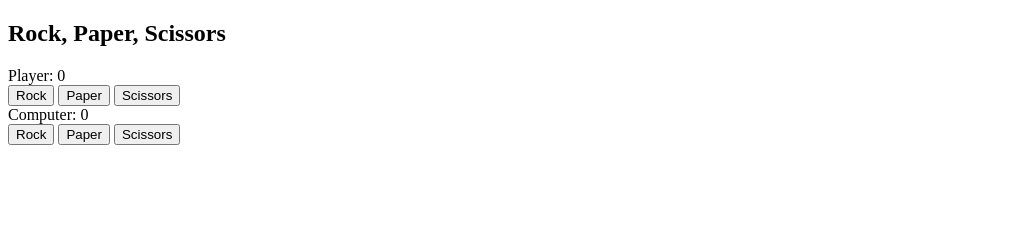
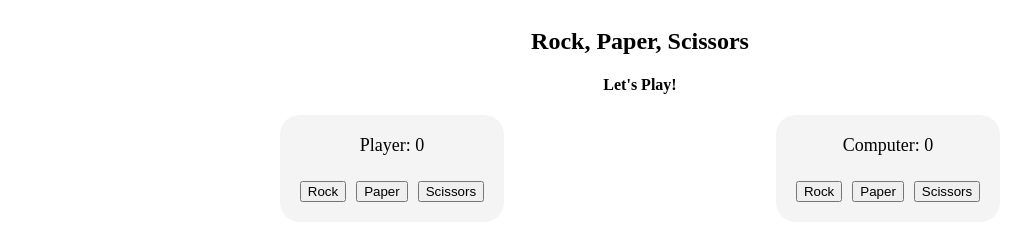
Before and after one commit to Echophase44/RockPaperScissors, a plain HTML site: page index.html in a window 1280 px wide. Shown: the whole page, without its empty margins (0-1035 px from the left). Drawn offline with Linux system fonts and the light colour scheme.

Commit message:
Added beginning layout to css and logic for all player buttons

```diff
--- a/index.html
+++ b/index.html
@@ -10,6 +10,7 @@
 <body>
     <header>
         <h2>Rock, Paper, Scissors</h2>
+        <h4 class = "roundMessage">Let's Play!</h4>
     </header>
 
     <div class = "scorePanel">
--- a/script.js
+++ b/script.js
@@ -15,7 +15,6 @@ function computerPlay() {
     return selection;
 }
 
-//Takes inputs and plays a round of R/P/S and returns result, adds to player or computer score
 function playRound(player, computer) {
     if (player === "rock" && computer === "scissors"){
         playerScore++;
@@ -53,22 +52,27 @@ function playRound(player, computer) {
 
 
 
-const playerScorePara = document.querySelector(".displayThis")
+const playerScorePara = document.querySelector(".playerScore");
+const computerScorePara = document.querySelector(".computerScore");
+const ansRock = document.querySelector('.btn-rock');
+const ansPaper = document.querySelector('.btn-paper');
+const ansScissors = document.querySelector('.btn-scissors');
 
-
-const ansRock = document.querySelector('.btn-rock');
 ansRock.addEventListener("click", () => {
-console.log("rock")
+    playRound("rock", computerPlay());
+    playerScorePara.textContent = `Player: ${playerScore}`;
+    computerScorePara.textContent = `Computer: ${computerScore}`;
 });
 
-const ansPaper = document.querySelector('.btn-paper');
 ansPaper.addEventListener("click", () => {
-    console.log(playRound("paper", computerPlay()));
+    playRound("paper", computerPlay());
     playerScorePara.textContent = `Player: ${playerScore}`;
+    computerScorePara.textContent = `Computer: ${computerScore}`;
 
 });
 
-const ansScissors = document.querySelector('.btn-scissors');
 ansScissors.addEventListener("click", () => {
-    console.log("scissors")
+    playRound("rock", computerPlay());
+    playerScorePara.textContent = `Player: ${playerScore}`;
+    computerScorePara.textContent = `Computer: ${computerScore}`;
 });
--- a/styles.css
+++ b/styles.css
@@ -0,0 +1,31 @@
+body {
+    display: flex;
+    flex-direction: column;
+}
+
+header {
+    text-align: center;
+}
+
+.btn-group {
+    display: flex;
+    gap: 10px;
+}
+
+.scorePanel {
+    display: flex;
+    justify-content: space-evenly;
+}
+
+.computerScore, .playerScore {
+    text-align: center;
+    margin-bottom: 25px;
+    font-size: 18px;
+}
+
+.playerCard, .computerCard {
+    background-color: #f4f4f4;
+    border-radius: 20px;
+    padding: 20px;
+
+}
```
